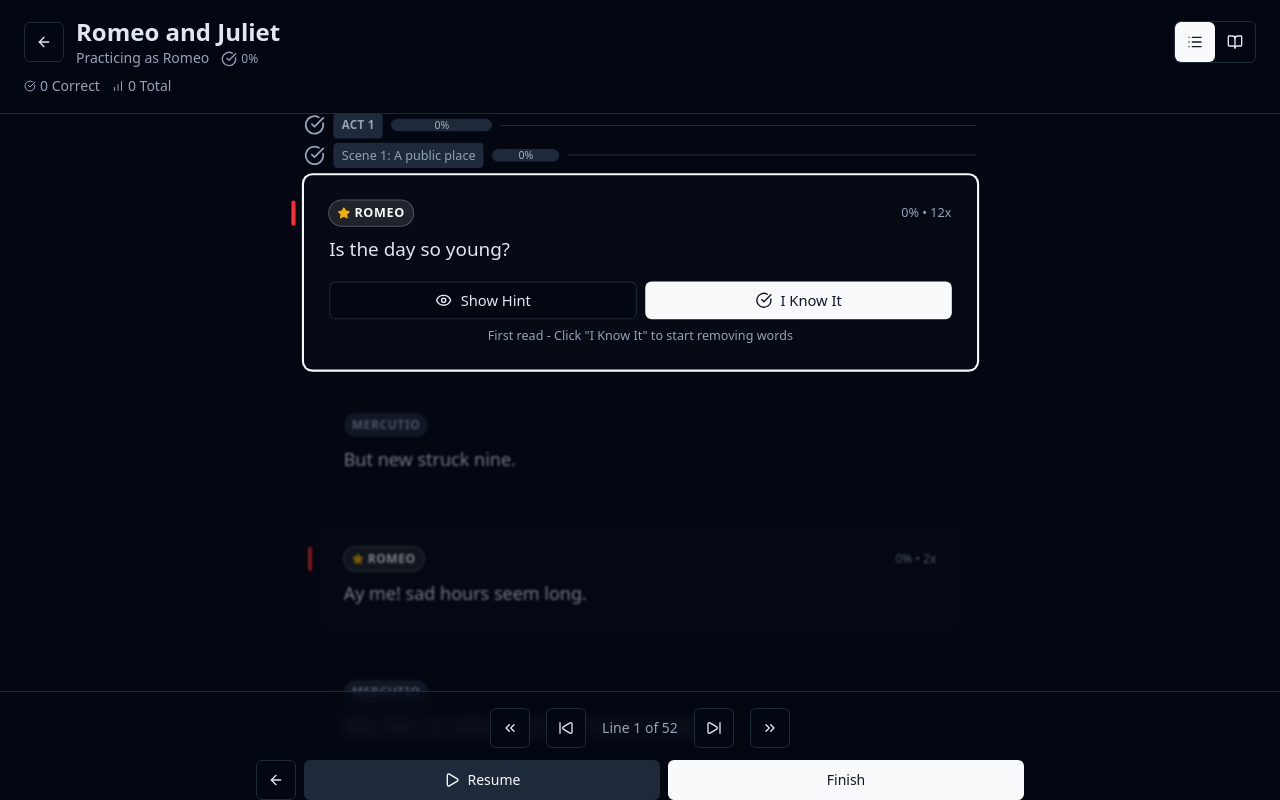
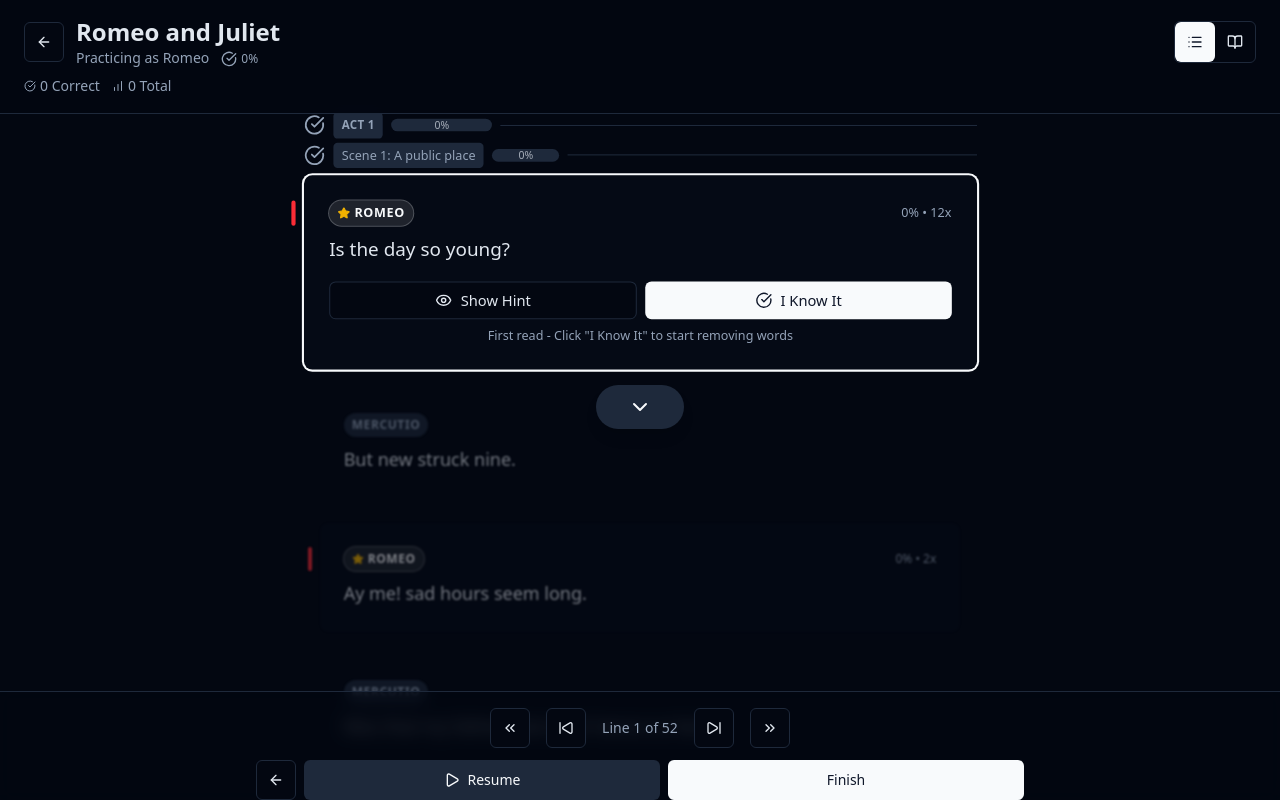
Before and after one commit to davidoliviersaban/theatre-play-buddy, a Next.js app: page /practice/1 in a window 1280 px wide. Built offline with nearby package versions, Linux system fonts and the light colour scheme.

Commit message:
feat: better line by line navigation

```diff
--- a/src/app/practice/[id]/page.tsx
+++ b/src/app/practice/[id]/page.tsx
@@ -123,6 +123,7 @@ export default function PracticePage({
             onToggleHint={toggleHint}
             onMarkAsKnown={markLineAsKnown}
             onNextLine={goToNext}
+            onPrevLine={goToPrevious}
             getLineMastery={getLineMastery}
           />
         ) : (
--- a/src/components/practice/line-by-line-view.tsx
+++ b/src/components/practice/line-by-line-view.tsx
@@ -21,6 +21,8 @@ interface LineByLineViewProps {
   onToggleHint: () => void;
   onMarkAsKnown: () => void;
   onNextLine: () => void;
+  onPrevLine: () => void;
+
   getLineMastery: (lineId: string) => {
     rehearsalCount: number;
     masteryPercentage: number;
@@ -38,10 +40,11 @@ export function LineByLineView({
   onToggleHint,
   onMarkAsKnown,
   onNextLine,
+  onPrevLine,
   getLineMastery,
 }: LineByLineViewProps) {
   return (
-    <div className="mx-auto max-w-[70ch] mt-12">
+    <div className="mx-auto max-w-[70ch] mt-12 relative">
       {/* Script column */}
       <div className="space-y-6">
         {lines.map((line, index) => {
@@ -91,7 +94,10 @@ export function LineByLineView({
               onToggleHint={onToggleHint}
               onMarkAsKnown={onMarkAsKnown}
               onNextLine={onNextLine}
+              onPrevLine={onPrevLine}
               getLineMastery={getLineMastery}
+              canGoPrev={currentLineIndex > 0}
+              canGoNext={currentLineIndex < lines.length - 1}
             />
           );
         })}
--- a/src/components/practice/line-card.tsx
+++ b/src/components/practice/line-card.tsx
@@ -1,4 +1,4 @@
-import { Star, Eye, CheckCircle } from "lucide-react";
+import { Star, Eye, CheckCircle, ChevronUp, ChevronDown } from "lucide-react";
 import { cn } from "@/lib/utils";
 import type { Line } from "@/lib/mock-data";
 import { StructureProgressHeader } from "@/components/practice/structure-header";
@@ -27,6 +27,9 @@ export interface LineCardProps {
   onToggleHint?: () => void;
   onMarkAsKnown?: () => void;
   onNextLine?: () => void;
+  onPrevLine?: () => void;
+  canGoPrev?: boolean;
+  canGoNext?: boolean;
   getLineMastery?: (lineId: string) => {
     rehearsalCount: number;
     masteryPercentage: number;
@@ -48,6 +51,9 @@ export function LineCard({
   onToggleHint,
   onMarkAsKnown,
   onNextLine,
+  onPrevLine,
+  canGoPrev = false,
+  canGoNext = false,
   getLineMastery,
 }: LineCardProps) {
   const headerHeight = isActStart ? 60 : isSceneStart ? 36 : 0;
@@ -69,6 +75,32 @@ export function LineCard({
       : line.text;
 
   return (
+    <div className="relative">
+      {/* Navigation buttons */}
+      {isCurrent && canGoPrev && (
+        <div className="absolute -top-16 left-1/2 -translate-x-1/2 z-10">
+          <Button
+            variant="secondary"
+            size="lg"
+            onClick={onPrevLine}
+            className="rounded-full shadow-lg hover:shadow-xl transition-shadow"
+          >
+            <ChevronUp className="h-6 w-6" />
+          </Button>
+        </div>
+      )}
+      {isCurrent && canGoNext && (
+        <div className="absolute -bottom-16 left-1/2 -translate-x-1/2 z-10">
+          <Button
+            variant="secondary"
+            size="lg"
+            onClick={onNextLine}
+            className="rounded-full shadow-lg hover:shadow-xl transition-shadow"
+          >
+            <ChevronDown className="h-6 w-6" />
+          </Button>
+        </div>
+      )}
       <div
         ref={lineRef}
         className={cn(
@@ -76,7 +108,9 @@ export function LineCard({
           isCurrent ? "scale-105 ring-2 ring-primary" : "opacity-50 blur-[1px]",
           isMe ? "bg-secondary/10" : "bg-transparent"
         )}
-      style={{ marginTop: headerHeight > 0 ? `${headerHeight}px` : undefined }}
+        style={{
+          marginTop: headerHeight > 0 ? `${headerHeight}px` : undefined,
+        }}
       >
         {(isActStart || isSceneStart) && (
           <div
@@ -201,6 +235,24 @@ export function LineCard({
             </div>
           </div>
         )}
+
+        {isCurrent && !isMe && line.type === "dialogue" && (
+          <div className="mt-4 flex flex-col gap-2">
+            <div className="flex items-center gap-2">
+              <div className="flex-1" />
+              <Button
+                variant="default"
+                size="sm"
+                onClick={onNextLine}
+                className="flex-1"
+              >
+                <CheckCircle className="mr-2 h-4 w-4" />
+                Next Line
+              </Button>
+            </div>
+          </div>
+        )}
+      </div>
     </div>
   );
 }
```
Lines whose indentation alone changed are shown as unchanged.
